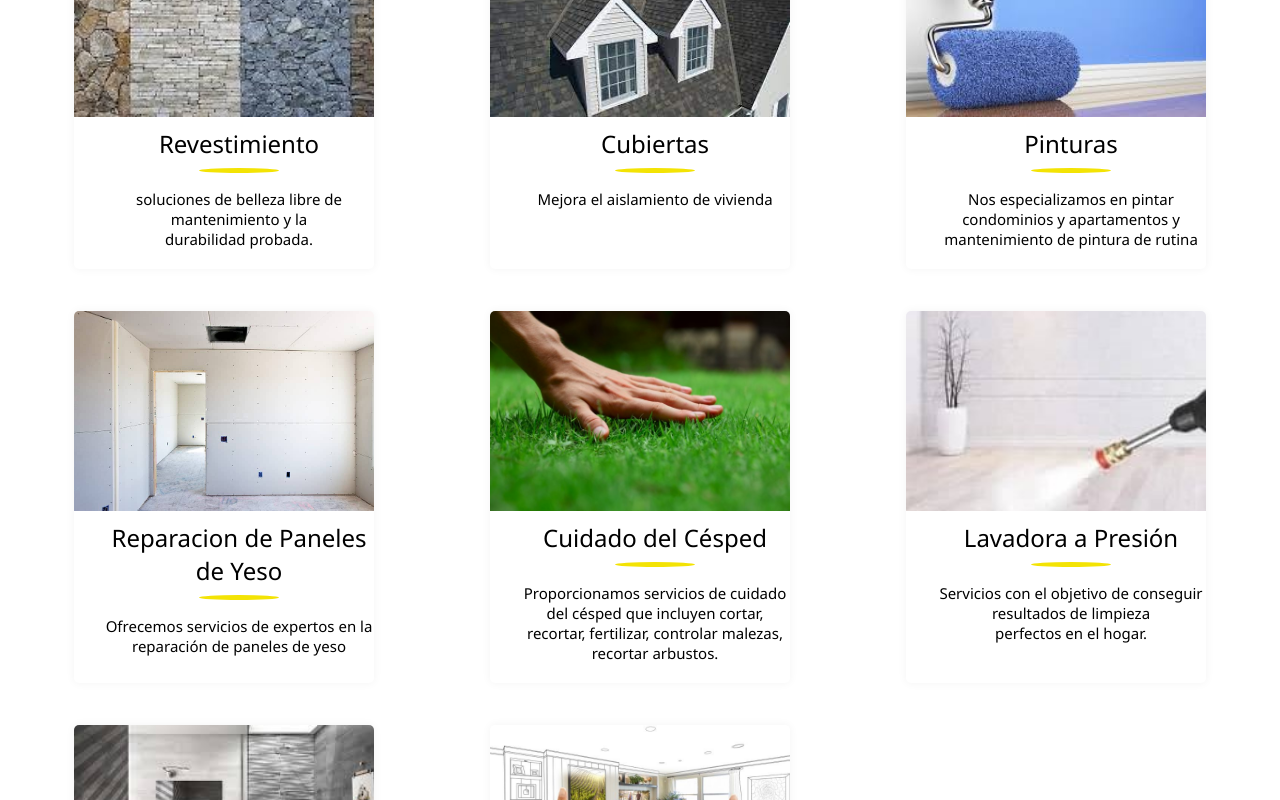
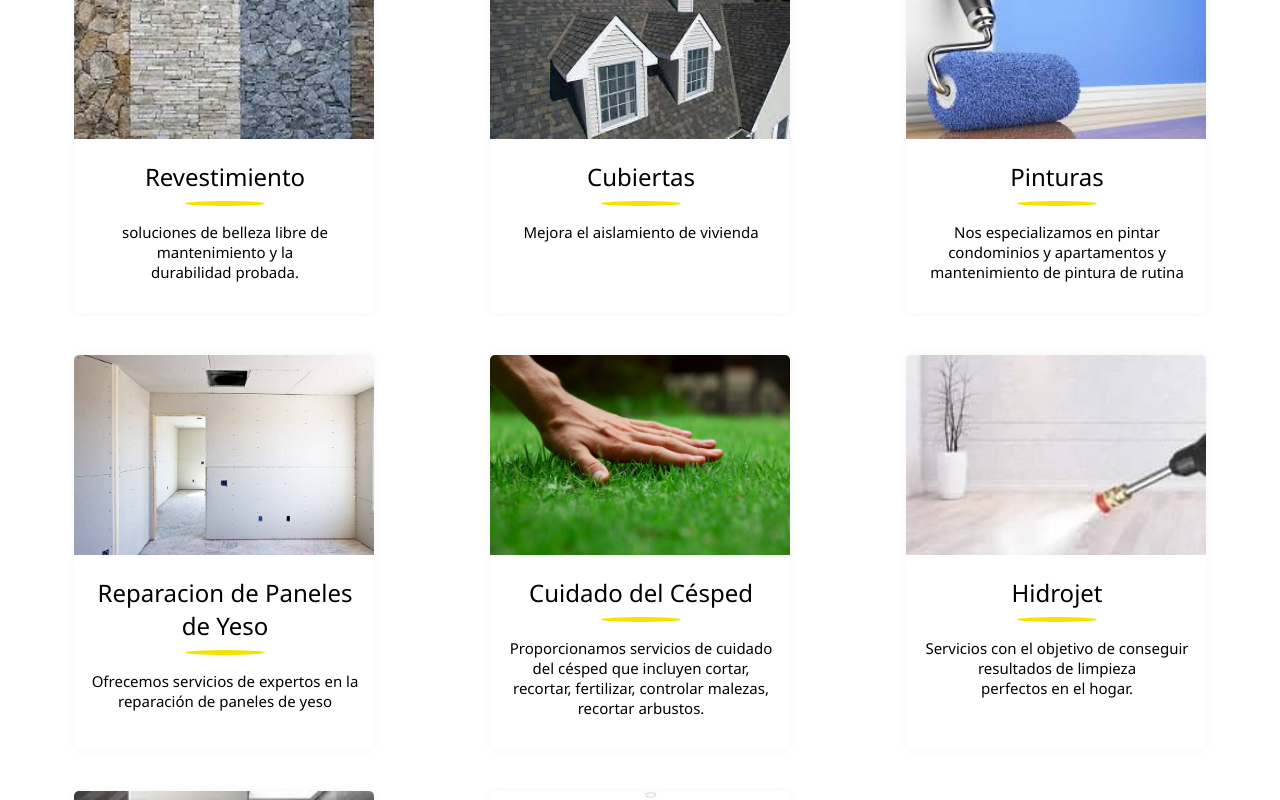
Before and after one commit to Sofiaggb/usabuilders, a React (Create React App) app: page / in a window 1280 px wide. Shown: the part 1320-2120 px from the top of the page. Built offline with nearby package versions, Linux system fonts and the light colour scheme.

Commit message:
content de las tarjetService

```diff
--- a/src/assets/css/App.css
+++ b/src/assets/css/App.css
@@ -165,7 +165,7 @@ text-shadow: 4px 4px 4px rgb(54, 50, 50);
   object-fit: cover;
 }
 .card-service .content {
-  padding: 5px 30px;
+   padding: 1rem;
 }
 
 .card-service .content h2{
@@ -242,7 +242,7 @@ text-shadow: 4px 4px 4px rgb(54, 50, 50);
 
 
 /* contactanos */
-.content{
+.content-contact{
   width: 80%;
   display: inline-block;
 }
@@ -528,7 +528,7 @@ text-shadow: 4px 4px 4px rgb(54, 50, 50);
 
 @media (max-width :  1190px) {
   /* contactanos */
-  .content {
+  .content-contact {
     width: 100%;
   }
 }
--- a/src/components/CardsService.js
+++ b/src/components/CardsService.js
@@ -28,7 +28,7 @@ class CardsService extends Component {
                 { title: 'Pinturas', image: pintura, content:'Nos especializamos en pintar condominios y apartamentos y mantenimiento de pintura de rutina' },
                 { title: 'Reparacion de Paneles de Yeso', image: paneles, content:'Ofrecemos servicios de expertos en la  reparación de paneles de yeso' },
                 { title: 'Cuidado del Césped', image: cesped, content:'Proporcionamos servicios de cuidado del césped que incluyen cortar, recortar, fertilizar, controlar malezas, recortar arbustos.' },
-                { title: 'Lavadora a Presión', image: hidroyet, content:'Servicios  con el objetivo de conseguir resultados de limpieza perfectos en el hogar.' },
+                { title: 'Hidrojet', image: hidroyet, content:'Servicios  con el objetivo de conseguir resultados de limpieza perfectos en el hogar.' },
                 { title: 'Azulejos y Suelos', image: suelo, content:'Experiencia en instalacion de azulejos y pisos' },
                 { title: 'Renovación General', image: renovacion, content:'Realizamos tu proyecto  de cambiar lo que deseas en tu hogar' }
             ]
--- a/src/components/Contact.js
+++ b/src/components/Contact.js
@@ -21,7 +21,7 @@ class Contact extends Component {
 
     render() {
         return (
-            <div className="content">
+            <div className="content-contact">
                 <div className="container-contact">
                     <div className="row header">
                         <h1 className="contact-title">CONTÁCTANOS</h1>
```
